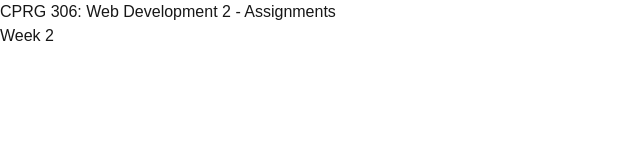
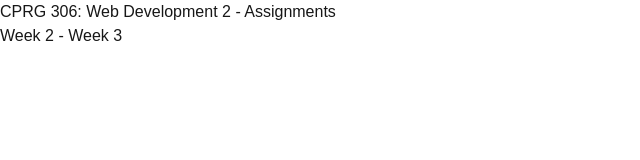
Before and after one commit to GymLeaderC/cprg306-assignments, a Next.js app: page / in a window 1280 px wide. Shown: the top 160 px of the page, without its empty margins (0-640 px from the left). Built offline with nearby package versions, Linux system fonts and the light colour scheme.

Commit message:
Vercel Deployment

```diff
--- a/app/layout.js
+++ b/app/layout.js
@@ -12,7 +12,7 @@ const geistMono = Geist_Mono({
 });
 
 export const metadata = {
-  title: "Create Next App",
+  title: "Shopping List",
   description: "Generated by create next app",
 };
 
--- a/app/page.js
+++ b/app/page.js
@@ -2,6 +2,7 @@
 Joshua Couto - 01.22.26
 Southern Alberta Institute of Technology
 CPRG306 - Web Development 2
+Assignment 2
 */
 
 import Link from "next/link";
@@ -11,7 +12,10 @@ export default function Page() {
   return (
     <main>
       <h1>CPRG 306: Web Development 2 - Assignments</h1>
-      <Link href="/week-2">Week 2</Link>
+      <div>
+        <Link href="/week-2">Week 2 - </Link>
+        <Link href="/week-3">Week 3</Link>
+      </div>
     </main>
   );
 }
```
Also changed, not shown: app/week-2/StudentInfo.js (+15 -0 lines), app/week-2/page.js (+14 -0 lines).
